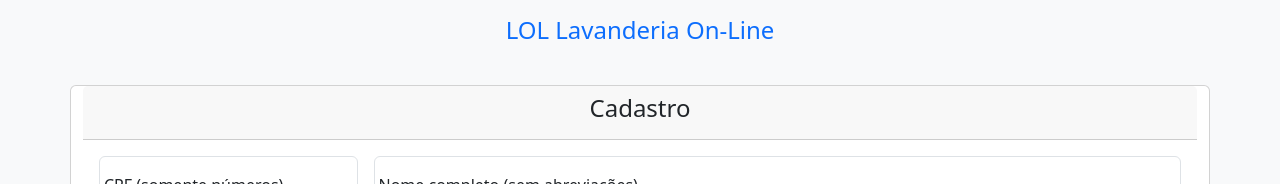
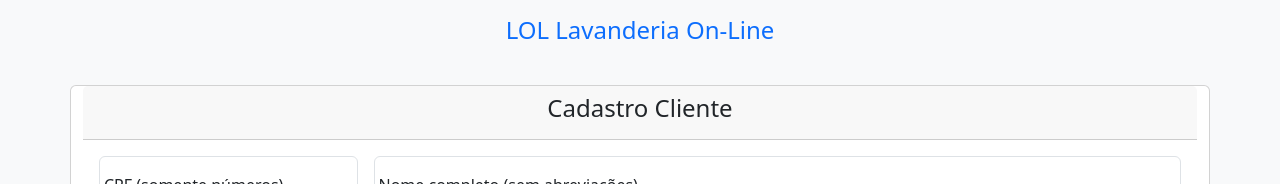
Before and after one commit to LaisaCristina/Web2_2024, an Angular app in the folder lavanderia/: page /cadastro in a window 1280 px wide. Shown: the top 184 px of the page. Built offline with nearby package versions, Linux system fonts and the light colour scheme.

Commit message:
RF010 Pagar Pedido

```diff
--- a/lavanderia/src/app/pages/cadastro/cadastro.component.html
+++ b/lavanderia/src/app/pages/cadastro/cadastro.component.html
@@ -18,7 +18,7 @@
                 <div class="card">
 
                     <div class="card-header w-auto">
-                        <h4 class="text-center">Cadastro</h4>
+                        <h4 class="text-center">Cadastro Cliente</h4>
                     </div>
 
                     <div class="card-body">
```
